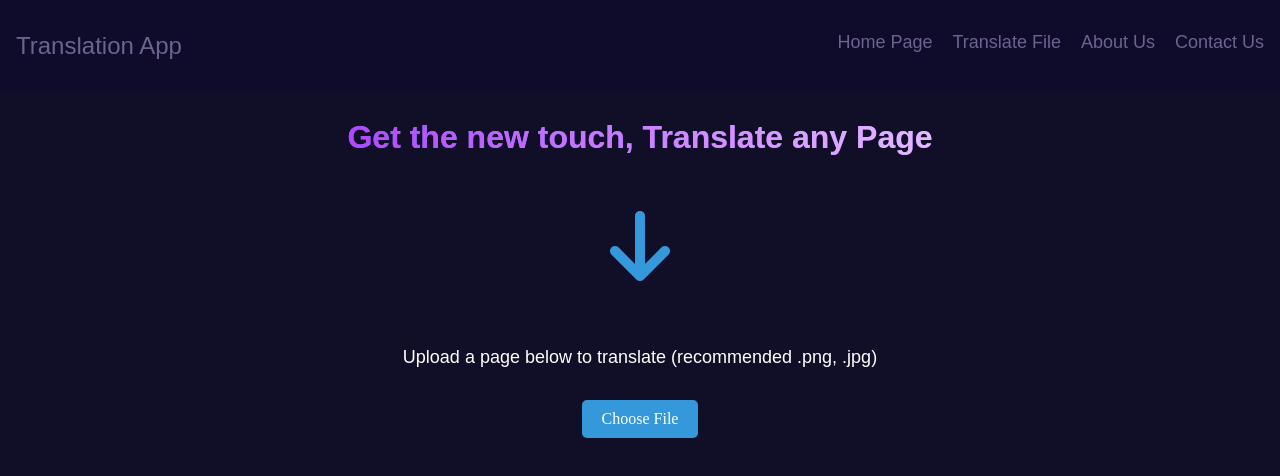
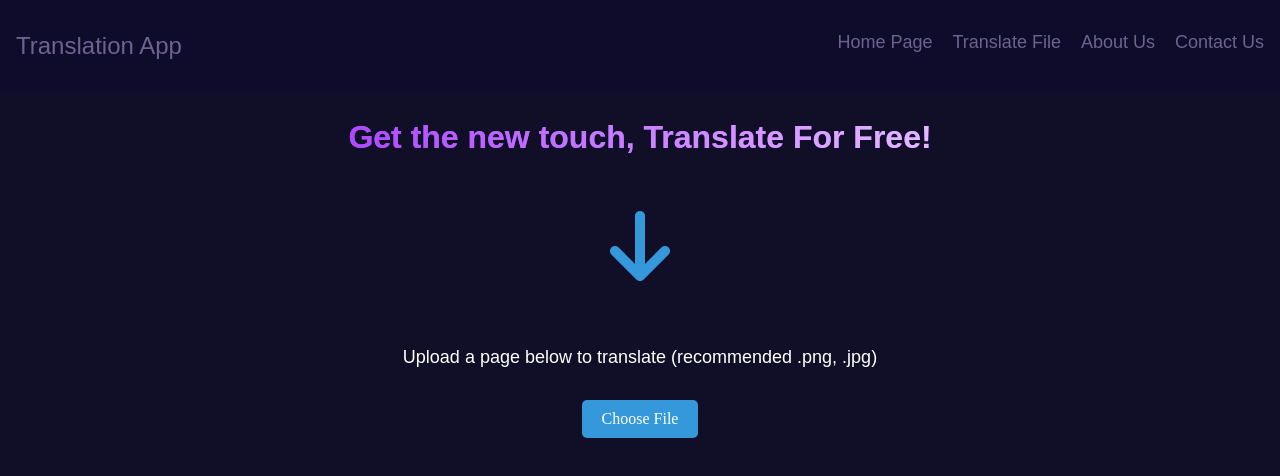
Before and after one commit to MhdSabih/Translation-App, a React (Create React App) app in the folder client-side/: page /doc-scanner in a window 1280 px wide. Shown: the top 476 px of the page. Built offline with nearby package versions, Linux system fonts and the light colour scheme.

Commit message:
DocTranslator 1

```diff
--- a/client-side/src/components/DocumentTranslator.js
+++ b/client-side/src/components/DocumentTranslator.js
@@ -35,7 +35,7 @@ const DocumentTranslator = () => {
       ) : (
         <div className="main-translator">
           <h2 className="main-translator-heading">
-            Get the new touch, Translate any Page
+            Get the new touch, Translate For Free!
           </h2>
           <div className="icon-section">
             <span className="icon">
```
